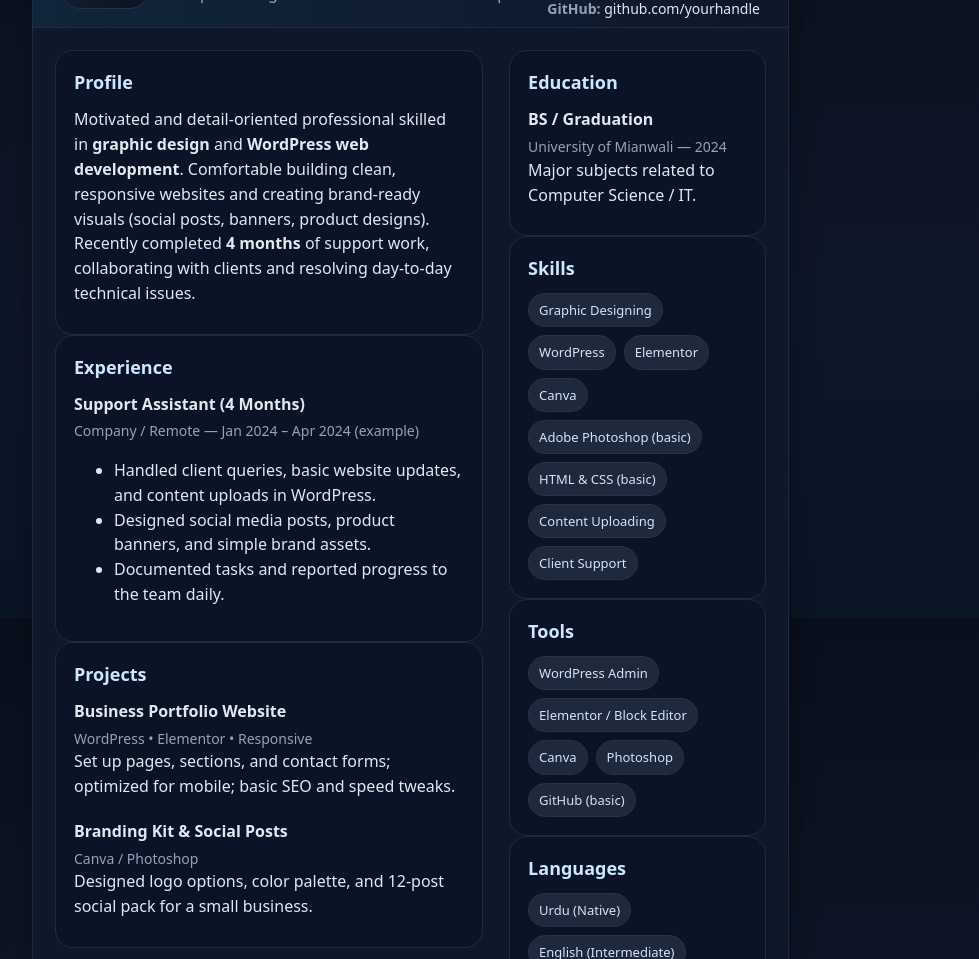
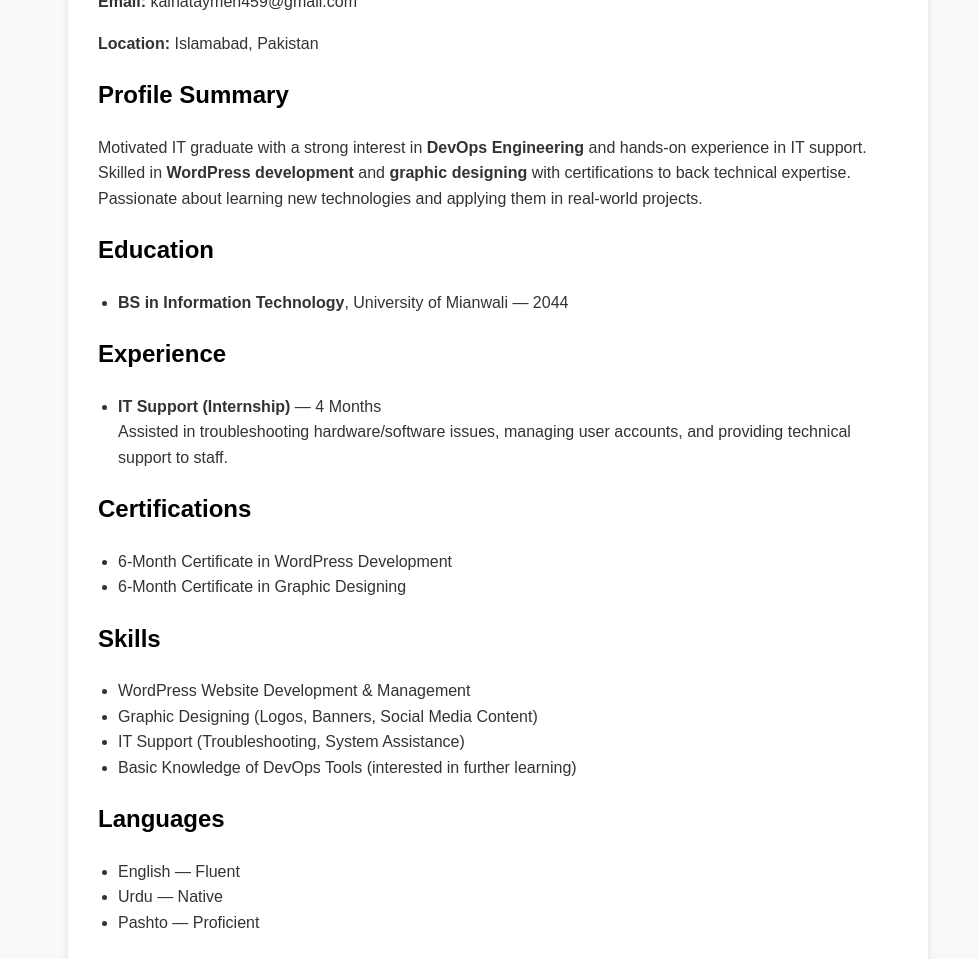
Before and after one commit to kainatAymen/kainatAymen.github.io, a plain HTML site: page index.html in a window 1280 px wide. Shown: the part 182-1141 px from the top of the page, without its empty margins (142-1121 px from the left). Drawn offline with Linux system fonts and the light colour scheme.

Commit message:
add index.html file

```diff
--- a/index.html
+++ b/index.html
@@ -1,193 +1,102 @@
 <!DOCTYPE html>
 <html lang="en">
 <head>
-  <meta charset="UTF-8" />
-  <meta name="viewport" content="width=device-width, initial-scale=1" />
-  <title>Kainat Aymen — CV</title>
+  <meta charset="UTF-8">
+  <title>Kainat Aymen - CV</title>
   <style>
-    :root{
-      --bg:#0b1220; /* page bg */
-      --card:#0f172a; /* card */
-      --muted:#94a3b8; /* text-muted */
-      --text:#e2e8f0; /* text */
-      --accent:#22d3ee; /* cyan */
-      --chip:#1e293b; /* chip bg */
+    body {
+      font-family: Arial, sans-serif;
+      margin: 40px;
+      line-height: 1.6;
+      background-color: #f9f9f9;
+      color: #333;
     }
-    *{box-sizing:border-box}
-    html,body{height:100%}
-    body{margin:0;font-family:system-ui,-apple-system,Segoe UI,Roboto,Ubuntu,"Helvetica Neue",Arial;line-height:1.55;color:var(--text);background:linear-gradient(180deg,#0a0f1d,#0e1729 60%,#0a1526)}
-
-    .container{max-width:980px;margin:40px auto;padding:24px}
-    .sheet{background:var(--card);border:1px solid #1f2a44;border-radius:22px;box-shadow:0 10px 30px rgba(0,0,0,.35);overflow:hidden}
-    .header{display:flex;gap:24px;align-items:center;padding:28px 28px 8px;border-bottom:1px solid #1f2a44;background:linear-gradient(90deg,rgba(34,211,238,.08),transparent)}
-    .avatar{width:88px;height:88px;border-radius:20px;background:linear-gradient(135deg,#1e293b,#0b1220);display:flex;align-items:center;justify-content:center;color:var(--accent);font-weight:700;font-size:28px;border:1px solid #22314f}
-    .hgroup h1{margin:0;font-size:32px;letter-spacing:.3px}
-    .hgroup p{margin:6px 0 0;color:var(--muted)}
-
-    .meta{margin-left:auto;text-align:right;color:var(--muted);font-size:14px}
-    .meta a{color:var(--text);text-decoration:none}
-    .meta a:hover{color:var(--accent)}
-
-    .body{display:grid;grid-template-columns:2fr 1.2fr;gap:26px;padding:22px}
-
-    .card{background:#0b1426;border:1px solid #1f2a44;border-radius:18px;padding:18px}
-    .card h3{margin:0 0 10px;font-size:18px;color:#cde7ff}
-    .card p{margin:0 0 10px}
-
-    .list{display:grid;gap:10px}
-    .item h4{margin:0 0 4px;font-size:16px}
-    .item .sub{color:var(--muted);font-size:14px}
-
-    .chips{display:flex;flex-wrap:wrap;gap:8px}
-    .chip{background:var(--chip);border:1px solid #27334d;color:#d3e3ff;padding:6px 10px;border-radius:999px;font-size:13px}
-
-    .footer{padding:16px 22px 26px;color:var(--muted);font-size:12px;text-align:center}
-
-    .btn-print{position:sticky;top:16px;float:right;margin:16px;background:transparent;border:1px solid #27334d;color:#d3e3ff;padding:8px 12px;border-radius:10px;cursor:pointer}
-    .btn-print:hover{border-color:var(--accent);color:#eaffff}
-
-    @media (max-width: 860px){
-      .body{grid-template-columns:1fr}
-      .meta{text-align:left;margin:8px 0 0}
-      .header{flex-direction:column;align-items:flex-start}
-      .btn-print{float:none}
+    .container {
+      max-width: 800px;
+      margin: auto;
+      background: #fff;
+      padding: 30px;
+      border-radius: 10px;
+      box-shadow: 0 0 8px rgba(0,0,0,0.1);
     }
-
-    /* Print styles */
-    @media print{
-      body{background:white}
-      .container{margin:0;max-width:100%;padding:0}
-      .sheet{border:none;box-shadow:none}
-      .btn-print{display:none}
-      .card{background:white;border-color:#e5e7eb}
-      .header{background:white;border-color:#e5e7eb}
-      .hgroup h1{color:black}
-      .hgroup p,.meta,.card p,.item .sub{color:#4b5563}
-      .chip{border-color:#d1d5db;color:#111827;background:#f3f4f6}
+    h1 {
+      border-bottom: 2px solid #000;
+      padding-bottom: 5px;
+      color: #000;
+    }
+    h2 {
+      margin-top: 20px;
+      color: #000;
+    }
+    ul {
+      margin: 0;
+      padding-left: 20px;
+    }
+    .section {
+      margin-bottom: 20px;
     }
   </style>
 </head>
 <body>
   <div class="container">
-    <button class="btn-print" onclick="window.print()">Print / Save as PDF</button>
+    <h1>Kainat Aymen</h1>
+    <p><strong>Email:</strong> kainataymen459@gmail.com</p>
+    <p><strong>Location:</strong> Islamabad, Pakistan</p>
 
-    <section class="sheet">
-      <!-- Header -->
-      <div class="header">
-        <div class="avatar" aria-hidden="true">KA</div>
-        <div class="hgroup">
-          <h1>Kainat Aymen</h1>
-          <p>Graphic Designer & WordPress Web Developer</p>
-        </div>
-        <div class="meta">
-          <div><strong>Email:</strong> <a href="mailto:you@example.com">you@example.com</a></div>
-          <div><strong>Phone:</strong> +92-3XX-XXXXXXX</div>
-          <div><strong>Location:</strong> Pakistan</div>
-          <div><strong>Portfolio:</strong> <a href="#">your-portfolio.com</a></div>
-          <div><strong>GitHub:</strong> <a href="#">github.com/yourhandle</a></div>
-        </div>
-      </div>
+    <div class="section">
+      <h2>Profile Summary</h2>
+      <p>
+        Motivated IT graduate with a strong interest in <strong>DevOps Engineering</strong> and
+        hands-on experience in IT support. Skilled in <strong>WordPress development</strong> and
+        <strong>graphic designing</strong> with certifications to back technical expertise.
+        Passionate about learning new technologies and applying them in real-world projects.
+      </p>
+    </div>
 
-      <!-- Body -->
-      <div class="body">
-        <div class="left">
-          <div class="card">
-            <h3>Profile</h3>
-            <p>
-              Motivated and detail‑oriented professional skilled in <strong>graphic design</strong> and <strong>WordPress web development</strong>.
-              Comfortable building clean, responsive websites and creating brand‑ready visuals (social posts, banners, product designs).
-              Recently completed <strong>4 months</strong> of support work, collaborating with clients and resolving day‑to‑day technical issues.
-            </p>
-          </div>
+    <div class="section">
+      <h2>Education</h2>
+      <ul>
+        <li><strong>BS in Information Technology</strong>, University of Mianwali — 2044</li>
+      </ul>
+    </div>
 
-          <div class="card">
-            <h3>Experience</h3>
-            <div class="list">
-              <div class="item">
-                <h4>Support Assistant (4 Months)</h4>
-                <div class="sub">Company / Remote — Jan 2024 – Apr 2024 (example)</div>
-                <ul>
-                  <li>Handled client queries, basic website updates, and content uploads in WordPress.</li>
-                  <li>Designed social media posts, product banners, and simple brand assets.</li>
-                  <li>Documented tasks and reported progress to the team daily.</li>
-                </ul>
-              </div>
-            </div>
-          </div>
+    <div class="section">
+      <h2>Experience</h2>
+      <ul>
+        <li>
+          <strong>IT Support (Internship)</strong> — 4 Months
+          <br>Assisted in troubleshooting hardware/software issues, managing user accounts, and
+          providing technical support to staff.
+        </li>
+      </ul>
+    </div>
 
-          <div class="card">
-            <h3>Projects</h3>
-            <div class="list">
-              <div class="item">
-                <h4>Business Portfolio Website</h4>
-                <div class="sub">WordPress • Elementor • Responsive</div>
-                <p>Set up pages, sections, and contact forms; optimized for mobile; basic SEO and speed tweaks.</p>
-              </div>
-              <div class="item">
-                <h4>Branding Kit & Social Posts</h4>
-                <div class="sub">Canva / Photoshop</div>
-                <p>Designed logo options, color palette, and 12‑post social pack for a small business.</p>
-              </div>
-            </div>
-          </div>
-        </div>
+    <div class="section">
+      <h2>Certifications</h2>
+      <ul>
+        <li>6-Month Certificate in WordPress Development</li>
+        <li>6-Month Certificate in Graphic Designing</li>
+      </ul>
+    </div>
 
-        <aside class="right">
-          <div class="card">
-            <h3>Education</h3>
-            <div class="item">
-              <h4>BS / Graduation</h4>
-              <div class="sub">University of Mianwali — 2024</div>
-              <p>Major subjects related to Computer Science / IT.</p>
-            </div>
-          </div>
+    <div class="section">
+      <h2>Skills</h2>
+      <ul>
+        <li>WordPress Website Development & Management</li>
+        <li>Graphic Designing (Logos, Banners, Social Media Content)</li>
+        <li>IT Support (Troubleshooting, System Assistance)</li>
+        <li>Basic Knowledge of DevOps Tools (interested in further learning)</li>
+      </ul>
+    </div>
 
-          <div class="card">
-            <h3>Skills</h3>
-            <div class="chips">
-              <span class="chip">Graphic Designing</span>
-              <span class="chip">WordPress</span>
-              <span class="chip">Elementor</span>
-              <span class="chip">Canva</span>
-              <span class="chip">Adobe Photoshop (basic)</span>
-              <span class="chip">HTML & CSS (basic)</span>
-              <span class="chip">Content Uploading</span>
-              <span class="chip">Client Support</span>
-            </div>
-          </div>
-
-          <div class="card">
-            <h3>Tools</h3>
-            <div class="chips">
-              <span class="chip">WordPress Admin</span>
-              <span class="chip">Elementor / Block Editor</span>
-              <span class="chip">Canva</span>
-              <span class="chip">Photoshop</span>
-              <span class="chip">GitHub (basic)</span>
-            </div>
-          </div>
-
-          <div class="card">
-            <h3>Languages</h3>
-            <div class="chips">
-              <span class="chip">Urdu (Native)</span>
-              <span class="chip">English (Intermediate)</span>
-            </div>
-          </div>
-        </aside>
-      </div>
-
-      <div class="footer">
-        ✦ References available on request · Last updated: <span id="dt"></span>
-      </div>
-    </section>
+    <div class="section">
+      <h2>Languages</h2>
+      <ul>
+        <li>English — Fluent</li>
+        <li>Urdu — Native</li>
+        <li>Pashto — Proficient</li>
+      </ul>
+    </div>
   </div>
-
-  <script>
-    // Set date in footer
-    const d = new Date();
-    document.getElementById('dt').textContent = d.toLocaleDateString();
-  </script>
 </body>
 </html>
-hello this is my cvgit
```
